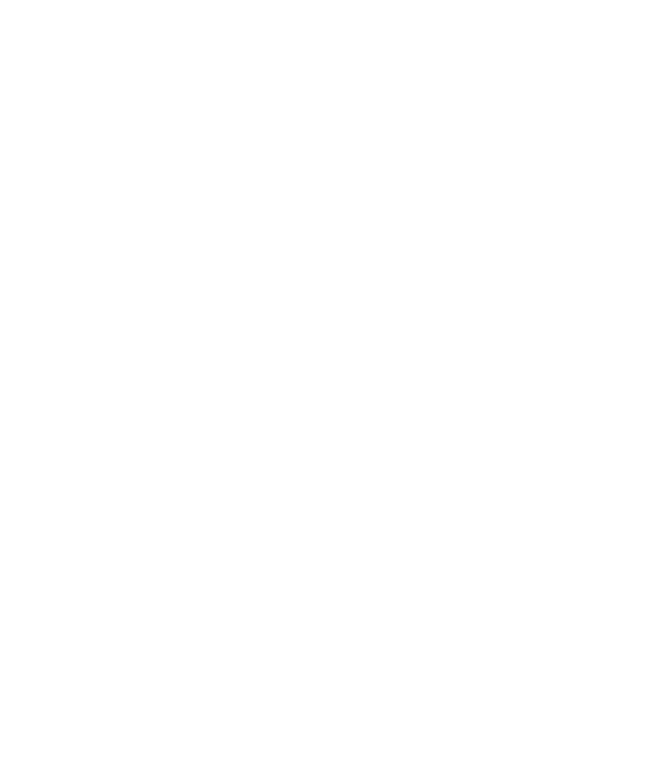
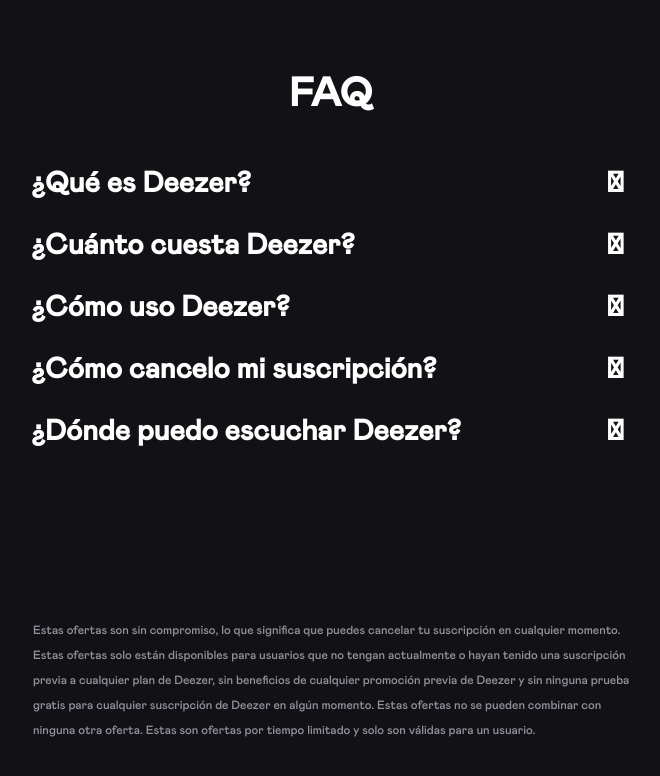
Before and after one commit to Bryan0175/DezzerColaborativo, a plain HTML site: page Dezzer/index.html in a window 1280 px wide. Shown: the whole page, without its empty margins (303-963 px from the left). Drawn offline with Linux system fonts and the light colour scheme; files that its build step writes are made by us from their sources.

Commit message:
Primera entrega parcial de la seccion FAQ, la entrega esta a un 97% me faltan pulir algunos espacios y tamaños

```diff
--- a/Dezzer/index.html
+++ b/Dezzer/index.html
@@ -1,16 +1,50 @@
+
 <!doctype html>
-<html class="no-js" lang="en">
-
+<html lang="en">
 <head>
   <meta charset="utf-8">
-  <title></title>
+  <title>Dezzer</title>
   <meta name="description" content="">
   <meta name="viewport" content="width=device-width, initial-scale=1">
   <link rel="manifest" href="site.webmanifest">
   <link rel="apple-touch-icon" href="icon.png">
-  <link rel="stylesheet" href="css/main.css">
+  <link rel="stylesheet" href="./static/css/main.css">
 </head>
 <body>
-
+<section class="faq-section">
+  <div class="faq-contenedor__t">
+    <h1 class="faq-titulo">Faq</h1>
+  </div>
+  <div class="faq-panel__section">
+    <button class="faq-accordion">¿Qué es Deezer?</button>
+    <div class="faq-panel">
+      <p>Deezer es una app de streaming de música que te brinda acceso a más de 90 millones de canciones de todo el mundo y otras experiencias de audio como podcasts. También obtienes recomendaciones personalizadas y contenido exclusivo de Deezer Originals.<p/>
+      <p>Escucha música en línea, colecciona tus canciones favoritas, crea playlists y compártelas con amigos. Todo gratis.<p/>
+      <p>También puedes descargar toda tu música favorita y escucharla sin conexión con Deezer Premium, Deezer Family y otros planes.</p>
+    </div>
+    <button class="faq-accordion">¿Cuánto cuesta Deezer?</button>
+    <div class="faq-panel">
+      <p>Deezer Free ofrece una experiencia de aplicación de música completamente gratuita. Si eliges una de nuestras <a href="https://www.deezer.com/mx/offers">ofertas de streaming de música de pago</a>, puedes disfrutar de nuestras funciones avanzadas por tan sólo $17.900/mes. Aplican condiciones.</p>
+    </div>
+    <button class="faq-accordion">¿Cómo uso Deezer?</button>
+    <div class="faq-panel">
+      <p>Descarga la app en tu teléfono, tableta o computadora de escritorio y luego regístrate gratis. Una vez que hayas iniciado sesión en tu nueva cuenta, ¡podrás escuchar tu música favorita!</p>
+    </div>
+    <button class="faq-accordion">¿Cómo cancelo mi suscripción?</button>
+    <div class="faq-panel">
+      <p>Puedes actualizar o cancelar una suscripción existente en cualquier momento, seleccionando "Administrar mi suscripción" en los Ajustes de tu cuenta.</p>
+    </div>
+    <button class="faq-accordion">¿Dónde puedo escuchar Deezer?</button>
+    <div class="faq-panel">
+      <p>Deezer es compatible con computadoras de escritorio y la mayoría de los dispositivos móviles y tabletas. También es posible hacer streaming y transmitir desde determinados dispositivos para el hogar y altavoces. Puedes encontrar todos los dispositivos compatibles <a href="https://www.deezer.com/mx/devices">aquí</a>.<br/><br/>
+      Los usuarios con una suscripción de pago pueden escuchar música a donde vayan, descargando sus canciones y playlists favoritas.</p>
+    </div>
+  </div>
+  <div class="faq-bottom">
+    <p>Estas ofertas son sin compromiso, lo que significa que puedes cancelar tu suscripción en cualquier momento. Estas ofertas solo están disponibles para usuarios que no tengan actualmente o hayan tenido una suscripción previa a cualquier plan de Deezer, sin beneficios de cualquier promoción previa de Deezer y sin ninguna prueba gratis para cualquier suscripción de Deezer en algún momento. Estas ofertas no se pueden combinar con ninguna otra oferta. Estas son ofertas por tiempo limitado y solo son válidas para un usuario.</p>
+  </div>
+</section>
 </body>
+<script type="text/javascript" src="./static/js/animaciones.js"></script>
+<script src="https://kit.fontawesome.com/a076d05399.js" crossorigin="anonymous"></script>
 </html>
--- a/Dezzer/static/css/main.css
+++ b/Dezzer/static/css/main.css
@@ -1,4 +1,98 @@
+@font-face {
+  font-family: 'Open Sans';
+  src: url('../fonts/Mabry-Pro-Medium.ttf') format('truetype');
+  font-style: normal;
+  font-weight: normal;
+}
+
 *{
   margin: 0; padding: 0;
   box-sizing: border-box;
 }
+
+:root{
+  --color-bg-color: #121216;
+  --color-black-color: #000;
+  --color-white-color: #fff;
+  --color-gray-color: #92929d;
+}
+
+body{
+  background: var(--color-bg-color);
+  overflow-y: hidden;
+}
+
+/* =============== FAQ ===============*/
+.faq-titulo{
+  font-family: Open Sans;
+  font-size: 2.5rem;
+  text-transform: uppercase;
+  color: var(--color-white-color);
+  text-align: center;
+  line-height: 1.1;
+  margin-top: 4.5rem; margin-bottom: 2.2rem;
+  margin-left: -13px;
+}
+
+.faq-accordion {
+  background: transparent;
+  display: grid;
+  grid-template-columns: 1fr auto;
+  margin-left: 24.7%;
+  color: #fff;
+  font-family: Open Sans;
+  cursor: pointer;
+  padding: 18px;
+  width: 49.1%;
+  border: none;
+  text-align: left;
+  outline: none;
+  font-size: 1.8rem;
+  font-weight: 700;
+  transition: 0.4s;
+}
+
+.faq-accordion:after {
+  content: '\f054';
+  color: var(--color-white-color);
+  float: right;
+  margin-left: 5px;
+}
+
+.active:after {
+  content: "\f078";
+  color: var(--color-white-color);
+}
+
+.faq-panel {
+  margin-left: 20.8rem; margin-bottom: -3px;
+  width: 590px;
+  max-height: 0;
+  overflow: hidden;
+  transition: max-height 0.2s ease-out;
+  color: var(--color-white-color);
+}
+
+.faq-section .faq-panel p {
+  font-family: sans-serif;
+  font-size: 16px;
+  line-height: 25px;
+  margin-top: 13px;
+}
+
+.faq-section .faq-panel:nth-child(3){
+  margin-bottom: 5rem !im;
+}
+
+.faq-section .faq-bottom{
+  font-family: Open Sans;
+  color: var(--color-gray-color);
+  margin-left: 21rem; margin-top: 9.8rem;
+  font-size: 12px;
+  line-height: 25px;
+  width: 600px;
+  display: flex;
+  position: relative;
+}
+
+/* =============== FOTER ===============*/
--- /dev/null
+++ b/Dezzer/static/js/animaciones.js
@@ -0,0 +1,14 @@
+var acc = document.getElementsByClassName("faq-accordion");
+var i;
+
+for (i = 0; i < acc.length; i++) {
+  acc[i].addEventListener("click", function() {
+    this.classList.toggle("active");
+    var panel = this.nextElementSibling;
+    if (panel.style.maxHeight) {
+      panel.style.maxHeight = null;
+    } else {
+      panel.style.maxHeight = panel.scrollHeight + "px";
+    }
+  });
+}
```
Also changed, not shown: Dezzer/404.html (+0 -1 lines), Dezzer/static/fonts/Mabry-Pro-Medium.ttf (added).
